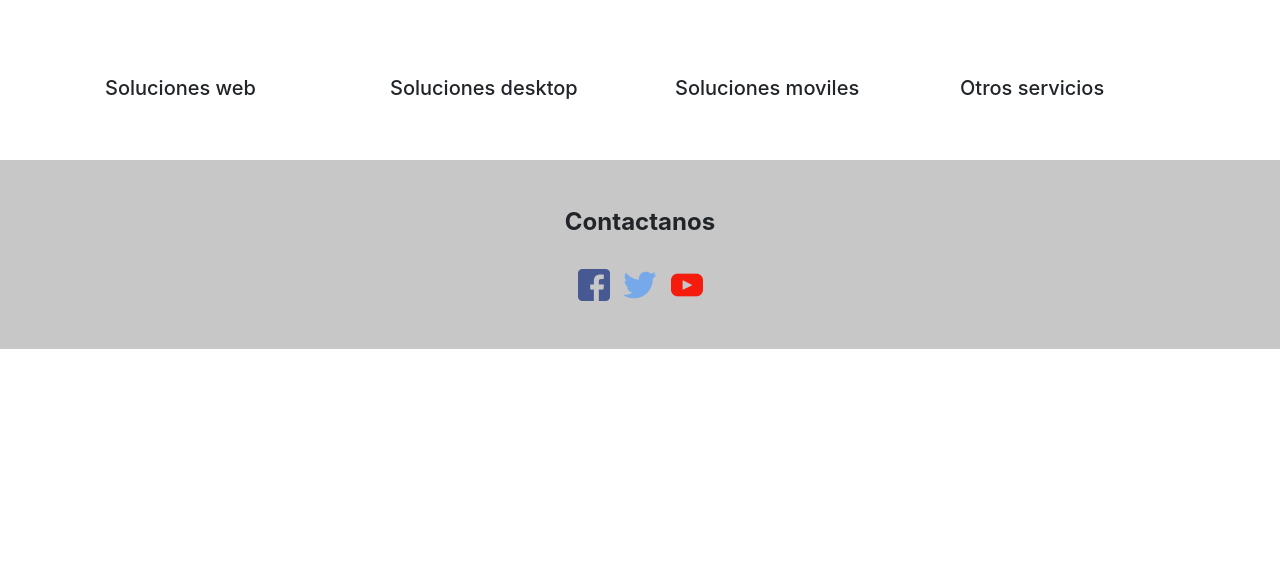
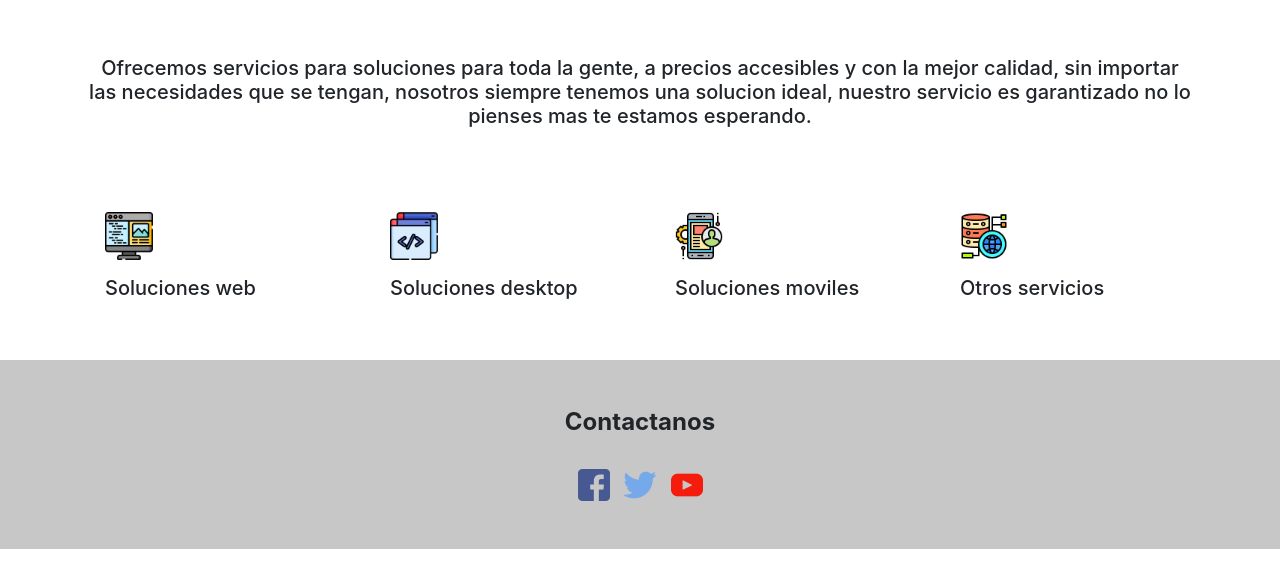
Before and after one commit to albertopro/proSoft, a CodeIgniter app: page /proyectos/servicios in a window 1280 px wide. Shown: the part 86-654 px from the top of the page. Run offline with CodeIgniter, Linux system fonts and the light colour scheme.

Commit message:
Modulo servicios front

```diff
--- a/application/views/homeNoLogin/servicios.php
+++ b/application/views/homeNoLogin/servicios.php
@@ -1,23 +1,39 @@
-<section id="seccionServicios">
+<section class="seccionServicios text-center">
+<div class="container">
+    <div class="row">
+        <div class="col-md-12">
+            <h5>Ofrecemos servicios para soluciones para toda la gente, a precios accesibles y con la mejor calidad,
+            sin importar las necesidades que se tengan, nosotros siempre tenemos una solucion ideal, nuestro servicio es garantizado
+            no lo pienses mas te estamos esperando.
+            </h5>
+        </div>
+    </div>
+</div>
+</section>
+<section class="seccionServicios">
     <div class="container">
         <div class="row">
             <div class="col-md-3 servicios">
                 <div class="card-body">
+                    <img src="<?= base_url('assets/img/webDev.png'); ?>" alt="" class="img-fluid imagenServicios">
                     <h5>Soluciones web</h5>
                 </div>
             </div>
             <div class="col-md-3 servicios">
-                <div class="card-body servicios">
+                <div class="card-body">
+                    <img src="<?= base_url('assets/img/deskDev.png'); ?>" alt="" class="img-fluid imagenServicios">
                     <h5>Soluciones desktop</h5>
                 </div>
             </div>
             <div class="col-md-3 servicios">
                 <div class="card-body">
+                    <img src="<?= base_url('assets/img/mobDev.png'); ?>" alt="" class="img-fluid imagenServicios">
                     <h5>Soluciones moviles</h5>
                 </div>
             </div>
             <div class="col-md-3 servicios">
                 <div class="card-body">
+                    <img src="<?= base_url('assets/img/otrosServ.png'); ?>" alt="" class="img-fluid imagenServicios">
                     <h5>Otros servicios</h5>
                 </div>
             </div>
--- a/assets/css/servicios.css
+++ b/assets/css/servicios.css
@@ -1,3 +1,8 @@
-#seccionServicios {
+.seccionServicios {
     margin-top: 3.5rem;
 }
+
+.imagenServicios {
+    width: 3rem;
+    margin-bottom: 1rem;
+}
--- a/assets/js/servicios.js
+++ b/assets/js/servicios.js
@@ -2,7 +2,13 @@
 /**
  * Hover para efecto de los servicios
  */
-$('.servicios').hover(function() {
-    $('.servicios').addClass('shadow-sm bg-white rounded');
-    $('.servicios').removeClass('shadow-sm bg-white rounded');
+$(document).ready(function() {
+    $('.servicios').hover(
+        function() {
+            $(this).addClass('shadow bg-white rounded');
+        },
+        function() {
+            $(this).removeClass('shadow bg-white rounded');
+        }
+    );
 });
```
Also changed, not shown: assets/img/deskDev.png (added), assets/img/mobDev.png (added), assets/img/otrosServ.png (added), assets/img/webDev.png (added).
